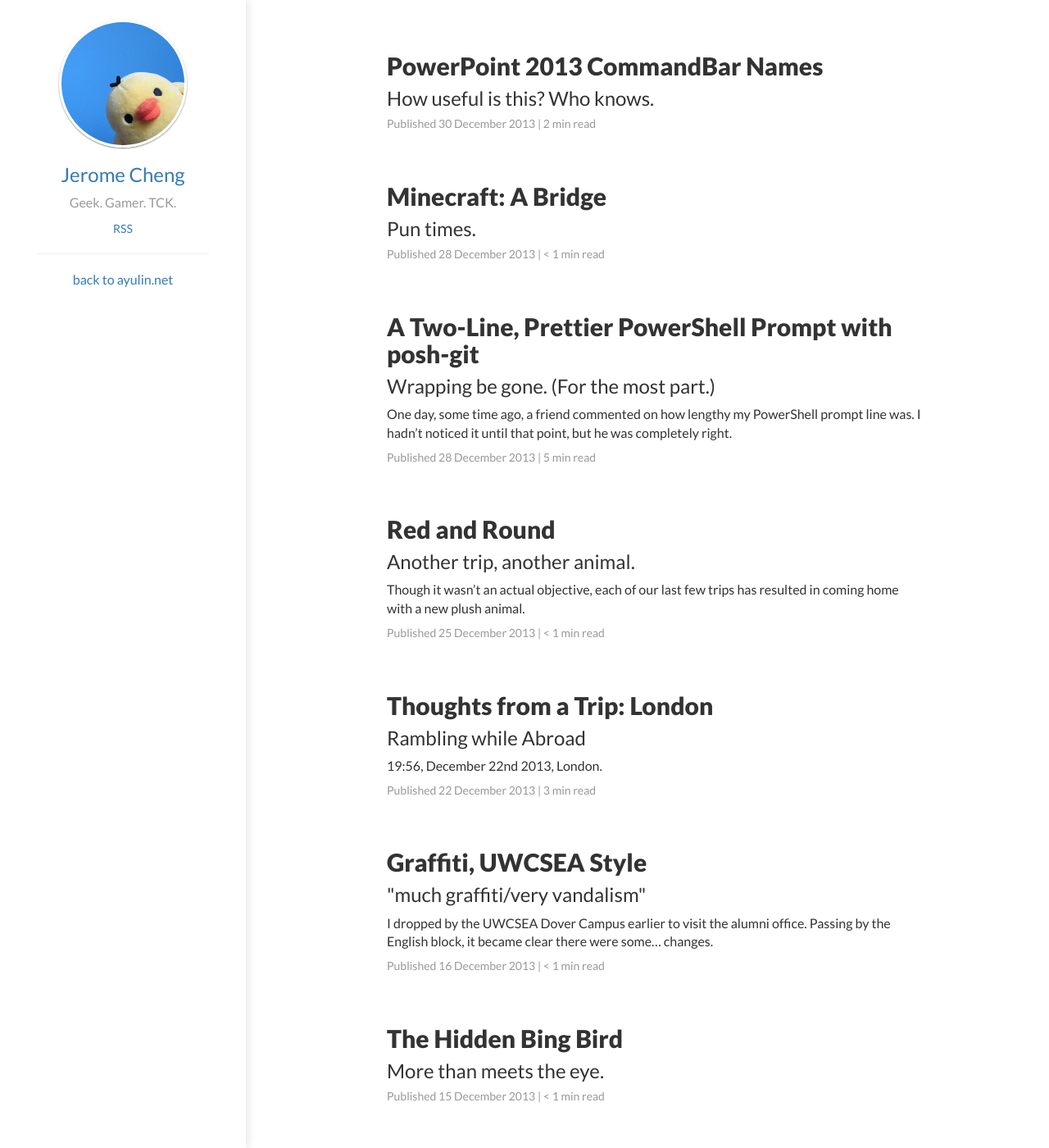
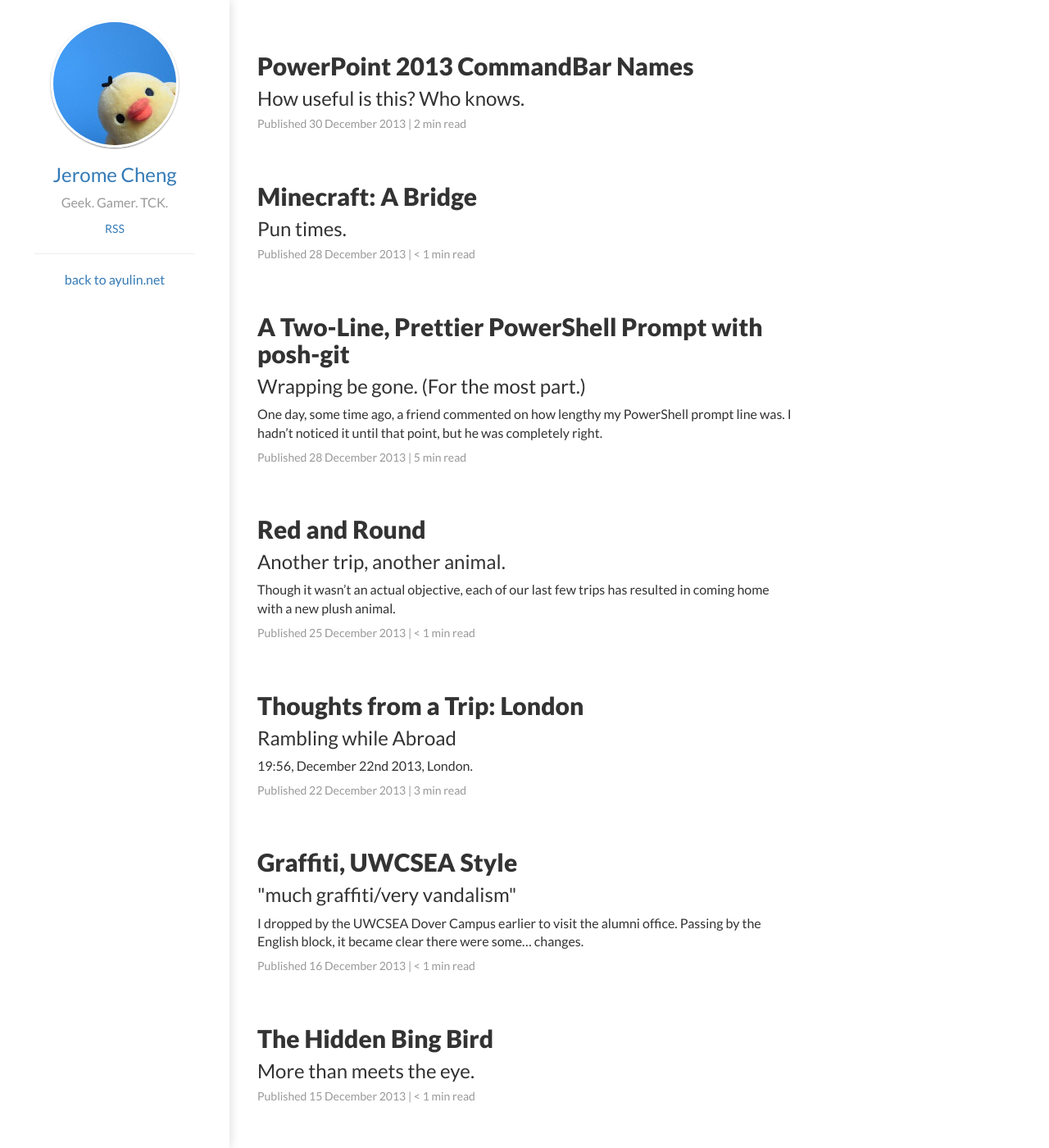
Before and after one commit to jcheng31/ayulin.net, a Jekyll site: the page built from Content/blog/index.html, in a window 1280 px wide and 1400 px high. Shown: the whole window at 82% size. Built offline with Jekyll 4.4.1, drawn with Linux system fonts in a browser that asks for light colours; nearby versions of some CDN libraries; Markdown is read by kramdown in place of the engine named in the settings; the list of posts is cut into pages by our own code.

Commit message:
Better responsiveness on blog.

```diff
--- a/Content/_layouts/blog.html
+++ b/Content/_layouts/blog.html
@@ -17,7 +17,6 @@ layout: blogDefault
     </div>
   </div>
 
-
   <div class="blog-body">
     {{ content }}
   </div>
--- a/Content/css/blog.css
+++ b/Content/css/blog.css
@@ -7,29 +7,24 @@
 .blog-post-listing {
   margin: 64px 0;
 }
-@media (min-width: 768px) {
-  .left-sidebar {
-    height: 100%;
-    position: fixed;
-    margin-right: 24px;
-    bottom: 0;
-    width: 25%;
-    max-width: 300px;
-    background-color: white;
-    z-index: 9999;
-  }
+@media (min-width: 700px) {
   .blog-body {
-    margin-left: 35%;
-    max-width: 700px;
+    margin-left: auto;
+    margin-right: auto;
+    width: 700px;
     z-index: 1;
   }
 }
-@media (min-width: 1920px) {
-  .blog-wrapper {
-    margin: 0 15%;
-  }
-  .blog-body {
-    margin-left: 400px;
+
+@media (min-width: 1280px) {
+  .left-sidebar {
+    position: fixed;
+    margin-right: 24px;
+    top: 0;
+    bottom: 0;
+    width: 280px;
+    background-color: white;
+    z-index: 9999;
   }
 }
 .blog-post-wrapper {
```
